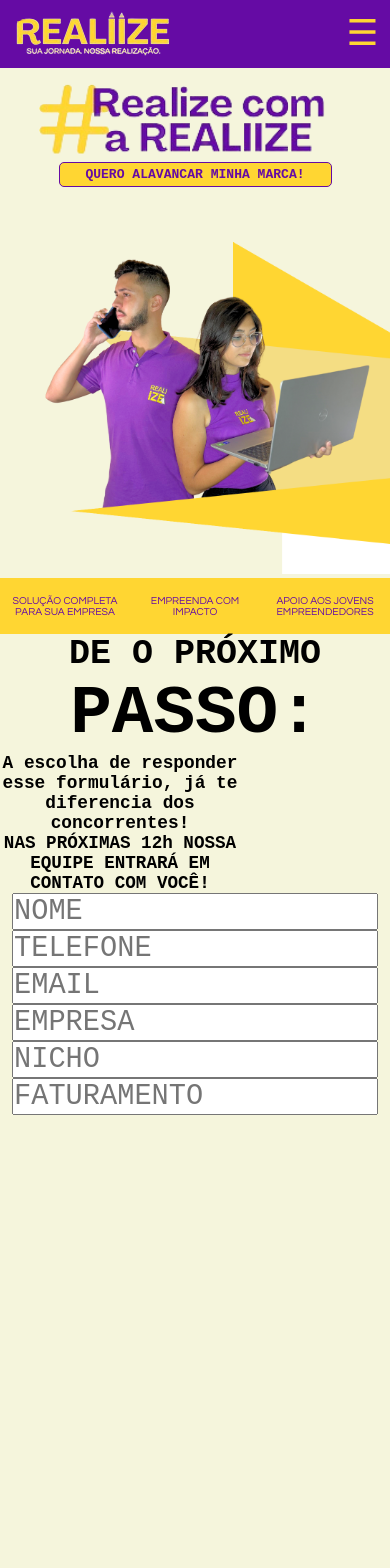
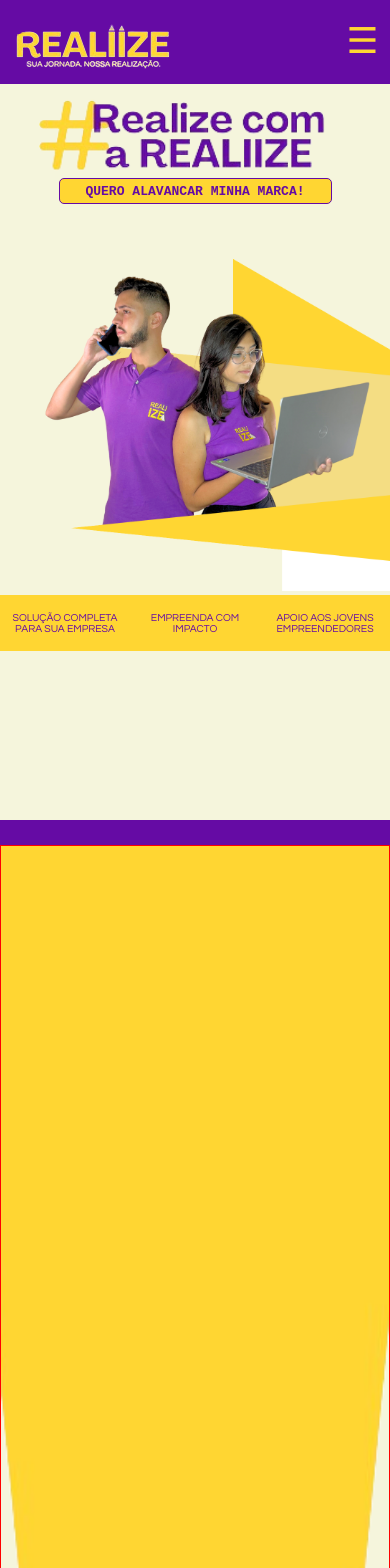
Before and after one commit to Jonas-Victor950/realiize, a React (Create React App) app in the folder frontend/: page / in a window 390 px wide. Shown: the top 1568 px of the page. Before the commit the page ends 1115 px from the top, so only its background shows below. Built offline with nearby package versions, Linux system fonts and the light colour scheme; a web font is replaced by a local one.

Commit message:
Finalizing content-one mobile

```diff
--- a/frontend/src/components/Navbar.css
+++ b/frontend/src/components/Navbar.css
@@ -8,7 +8,7 @@
   align-items: center !important;
   text-align: center;
   background-color: #650ba4 !important;
-  height: 8vh !important;
+  height: 10vh !important;
 }
 
 #nav .right {
@@ -34,5 +34,5 @@
   font-style: normal;
 }
 #image {
-  margin-top: 3vh;
+  margin-top: 4vh;
 }
--- a/frontend/src/pages/Home.css
+++ b/frontend/src/pages/Home.css
@@ -14,7 +14,7 @@
 #home .content-one .form-group button {
   color: #650ba4;
   background-color: #ffd632;
-  border:1px solid #650ba4;
+  border: 1px solid #650ba4;
   width: 70vw;
   font-size: 1em;
   padding-top: 0.5vh;
@@ -39,3 +39,17 @@
   font-weight: 400;
   font-style: normal;
 }
+
+#home #purple-rectangle {
+  background-color: #650ba4;
+  height: 3vh;
+  margin-top: 20vh;
+}
+
+#home #image-yellow-content-two {
+  width: 100vw;
+  height: 130vh;
+
+  border: 1px solid red;
+  margin-left: 0;
+}
--- a/frontend/src/pages/Home.js
+++ b/frontend/src/pages/Home.js
@@ -2,6 +2,7 @@
 import logo from "../images/logoRealiize.png";
 import hashtag from "../images/hashtag.png"
 import gusAndBia from "../images/1.png"
+import yellowContentTwo from "../images/amarelo_content_two.png"
 
 // Components
 import { NavLink, Link } from "react-router-dom";
@@ -45,64 +46,12 @@
         </div>
       </div>
       <div className="content-two">
-        <div className="columns">
-          {" "}
-          <div className="column">
-            <div>
-              <h2 style={{ fontSize: "35px", marginBottom: "0px" }}>
-                DE O PRÓXIMO
-              </h2>
-              <h3
-                style={{
-                  fontSize: "69.3px",
-                  marginTop: "0px",
-                  marginBottom: "0px",
-                }}
-              >
-                PASSO:
-              </h3>
-              <h3
-                style={{ fontSize: "17.8px", marginTop: "0px", width: "240px" }}
-              >
-                A escolha de responder esse formulário, já te diferencia dos
-                concorrentes!
-              </h3>
-            </div>
-            <div>
-              <h2
-                style={{
-                  fontSize: "17.6px",
-                  fontWeight: "600",
-                  width: "240px",
-                }}
-              >
-                NAS PRÓXIMAS 12h NOSSA EQUIPE ENTRARÁ EM CONTATO COM VOCÊ!
-              </h2>
-            </div>
-          </div>
-          <div className="column-two">
-            <div id="triangulo-para-direita"></div>
-            <form>
-              <div>
-                <input placeholder="NOME"></input>
-              </div>
-              <div>
-                <input placeholder="TELEFONE"></input>
-              </div>
-              <div>
-                <input placeholder="EMAIL"></input>
-              </div>
-              <div>
-                <input placeholder="EMPRESA"></input>
-              </div>
-              <div>
-                <input placeholder="NICHO"></input>
-              </div>
-              <div>
-                <input placeholder="FATURAMENTO"></input>
-              </div>
-            </form>
-          </div>
+        <div>
+          <div id="purple-rectangle"></div>
+          <img src={yellowContentTwo} id="image-yellow-content-two"/>
+        </div>
+        <div>
+
         </div>
       </div>
       <div className="content-three"></div>
```
Also changed, not shown: frontend/src/images/amarelo_content_two.png.
